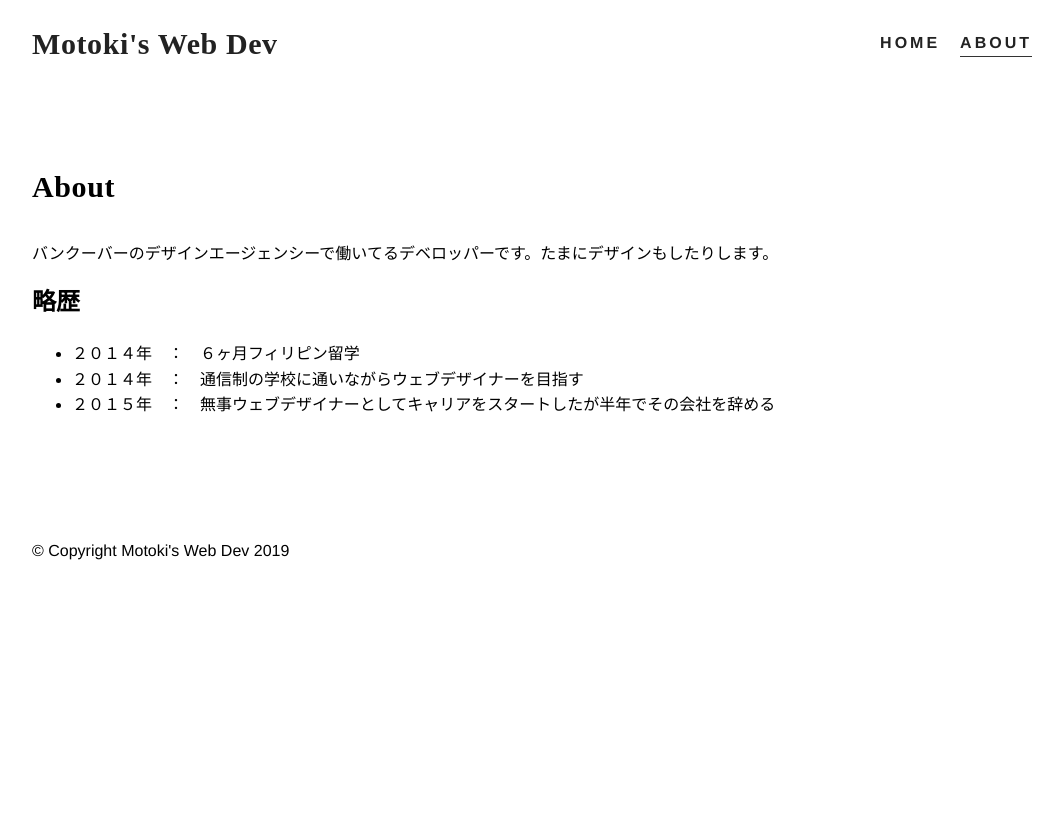
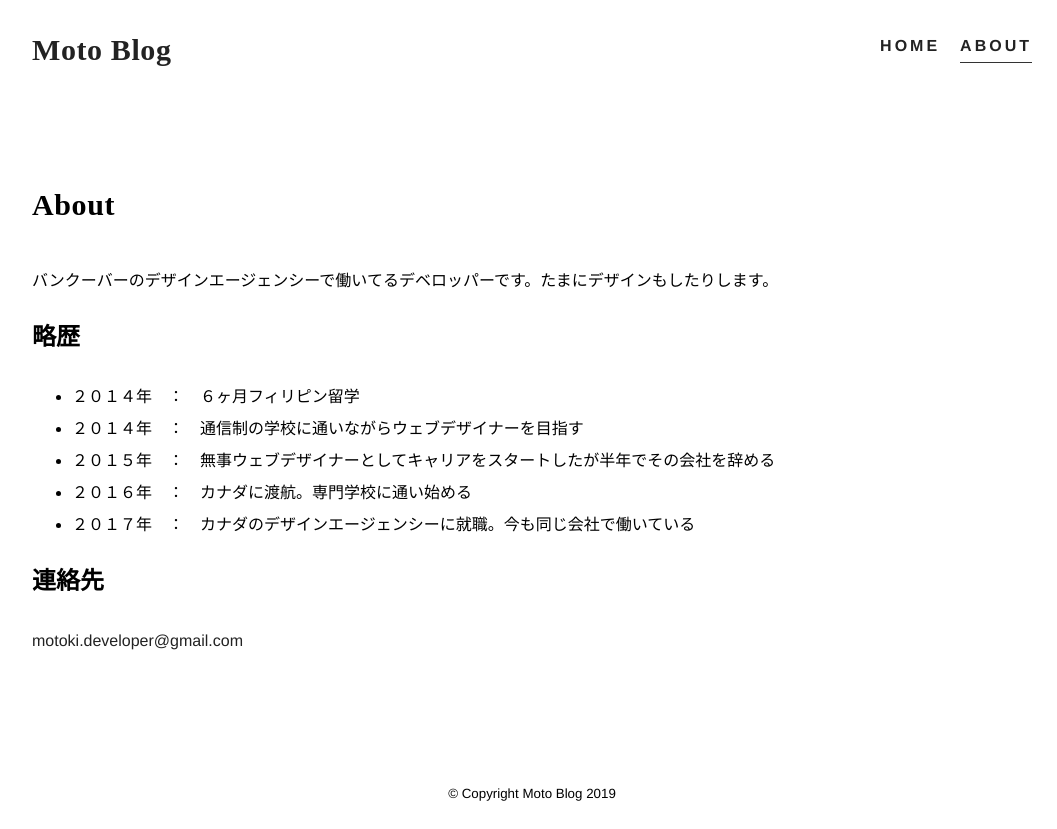
Before and after one commit to MotokiNaito/My-Blog-With-Gatsby, a Gatsby site: page /about in a window 1280 px wide. Shown: the whole page, without its empty margins (108-1165 px from the left). Before the commit the page ends 800 px from the top, so only its background shows below. Built offline with nearby package versions, Linux system fonts and the light colour scheme; Gatsby itself is replaced by a stand-in of ours; a web font is replaced by a local one.

Commit message:
SEO component and style updates

```diff
--- a/gatsby-config.js
+++ b/gatsby-config.js
@@ -4,9 +4,9 @@ require("dotenv").config({
 
 module.exports = {
   siteMetadata: {
-    title: `Gatsby Default Starter`,
-    description: `Kick off your next, great Gatsby project with this default starter. This barebones starter ships with the main Gatsby configuration files you might need.`,
-    author: `@gatsbyjs`,
+    title: `Moto Blog`,
+    description: `バンクーバーのデザインエージェンシーで働くWebデベロッパー、たまにデザイナーが書くブログ`,
+    author: `moto`,
   },
   plugins: [
     `gatsby-plugin-react-helmet`,
@@ -23,13 +23,13 @@ module.exports = {
     {
       resolve: `gatsby-plugin-manifest`,
       options: {
-        name: `gatsby-starter-default`,
-        short_name: `starter`,
+        name: `Moto Blog`,
+        short_name: `Moto Blog`,
         start_url: `/`,
         background_color: `#663399`,
         theme_color: `#663399`,
         display: `minimal-ui`,
-        icon: `src/images/gatsby-icon.png`, // This path is relative to the root of the site.
+        icon: `src/images/favicon.png`, // This path is relative to the root of the site.
       },
     },
     {
--- a/src/components/header.jsx
+++ b/src/components/header.jsx
@@ -18,7 +18,7 @@ const Nav = styled.nav`
     text-transform: uppercase;
     font-weight: bold;
     &:after {
-      content: '';
+      content: "";
       display: block;
       position: absolute;
       left: 0;
@@ -53,11 +53,15 @@ const Nav = styled.nav`
 const Header = () => (
   <HeaderContainer>
     <h1>
-      <Link to="/">Motoki's Web Dev</Link>
+      <Link to="/">Moto Blog</Link>
     </h1>
     <Nav>
-      <Link to="/" activeClassName="is-active">Home</Link>
-      <Link to="/about" activeClassName="is-active">About</Link>
+      <Link to="/" activeClassName="is-active">
+        Home
+      </Link>
+      <Link to="/about" activeClassName="is-active">
+        About
+      </Link>
     </Nav>
   </HeaderContainer>
 )
--- a/src/components/layout.jsx
+++ b/src/components/layout.jsx
@@ -21,7 +21,7 @@ const GlobalStyle = createGlobalStyle`
 
   body {
     font-size: 1.6rem;
-    line-height: 1.6;
+    line-height: 2;
     margin: 0;
     padding: 0;
     font-family: 'Franklin Gothic Medium', 'Arial Narrow', Arial, sans-serif;
@@ -62,6 +62,7 @@ const GlobalStyle = createGlobalStyle`
     max-width: 100%;
   }
   footer {
+    text-align: center;
     margin-top: 12rem;
     margin-bottom: 2rem;
     @media (max-width: 880px) {
@@ -81,7 +82,9 @@ const Layout = ({ children }) => (
     <Header />
     <Wrapper>
       <main>{children}</main>
-      <footer>© Copyright Motoki's Web Dev 2019</footer>
+      <footer>
+        <small>© Copyright Moto Blog 2019</small>
+      </footer>
     </Wrapper>
     <GlobalStyle />
   </Fragment>
--- a/src/pages/about.jsx
+++ b/src/pages/about.jsx
@@ -11,17 +11,32 @@ const About = styled.main`
 
 const AboutPage = ({ data }) => (
   <Layout>
-    <SEO title="About" keywords={[`gatsby`, `application`, `react`]} />
+    <SEO title="About" />
     <About>
       <h1>About</h1>
-      <p>バンクーバーのデザインエージェンシーで働いてるデベロッパーです。たまにデザインもしたりします。
+      <p>
+        バンクーバーのデザインエージェンシーで働いてるデベロッパーです。たまにデザインもしたりします。
       </p>
       <h2>略歴</h2>
       <ul>
         <li>２０１４年　：　６ヶ月フィリピン留学</li>
-        <li>２０１４年　：　通信制の学校に通いながらウェブデザイナーを目指す</li>
-        <li>２０１５年　：　無事ウェブデザイナーとしてキャリアをスタートしたが半年でその会社を辞める</li>
+        <li>
+          ２０１４年　：　通信制の学校に通いながらウェブデザイナーを目指す
+        </li>
+        <li>
+          ２０１５年　：　無事ウェブデザイナーとしてキャリアをスタートしたが半年でその会社を辞める
+        </li>
+        <li>２０１６年　：　カナダに渡航。専門学校に通い始める</li>
+        <li>
+          ２０１７年　：　カナダのデザインエージェンシーに就職。今も同じ会社で働いている
+        </li>
       </ul>
+      <h2>連絡先</h2>
+      <p>
+        <a href="mailto:motoki.developer@gmail.com">
+          motoki.developer@gmail.com
+        </a>
+      </p>
     </About>
   </Layout>
 )
--- a/src/pages/index.jsx
+++ b/src/pages/index.jsx
@@ -66,7 +66,7 @@ const Article = styled.article`
 
 const IndexPage = ({ data }) => (
   <Layout>
-    <SEO title="Home" keywords={[`gatsby`, `application`, `react`]} />
+    <SEO title="Home" />
     <MainTitle>
       バンクーバーのデザインエージェンシーで働くWebデベロッパー、たまにデザイナー
     </MainTitle>
--- a/src/templates/blog-post.jsx
+++ b/src/templates/blog-post.jsx
@@ -6,15 +6,17 @@ import Layout from "../components/layout"
 import SEO from "../components/seo"
 
 const Article = styled.article`
+  margin: 0 auto;
   margin-top: 6rem;
+  max-width: 800px;
   .meta-data {
-    margin: 3rem 0;
+    margin: 3rem auto;
   }
 `
 
 const BlogPostTemplate = ({ data }) => (
   <Layout>
-    <SEO title="Home" keywords={[`gatsby`, `application`, `react`]} />
+    <SEO title={data.contentfulMyBlog.title} />
     <Article>
       <h1>{data.contentfulMyBlog.title}</h1>
       <p className="meta-data">Published {data.contentfulMyBlog.date}</p>
```
Also changed, not shown: src/components/seo.jsx (+0 -7 lines), src/images/favicon.png (added), src/images/gatsby-astronaut.png (deleted), src/images/gatsby-icon.png (deleted).
